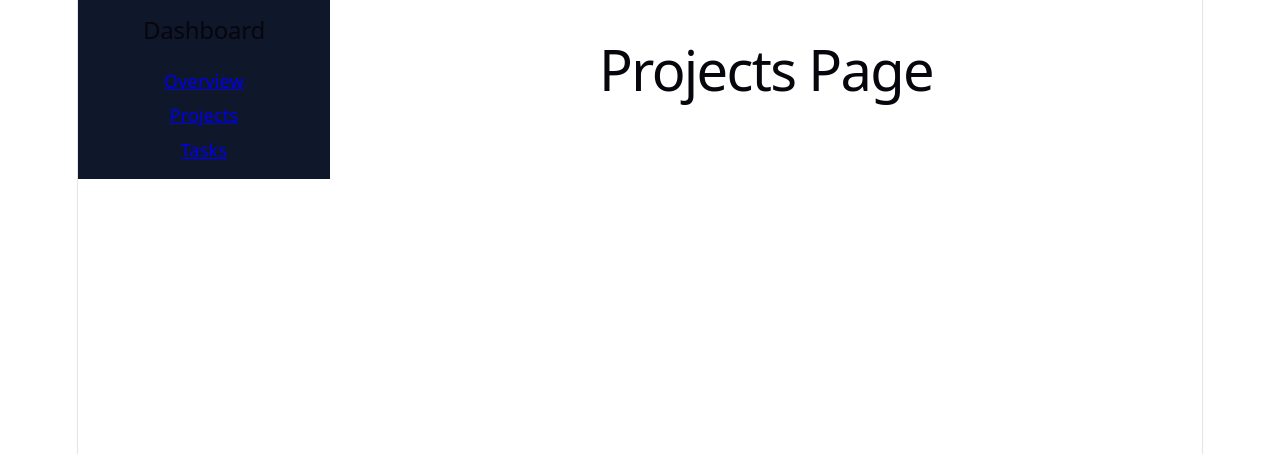
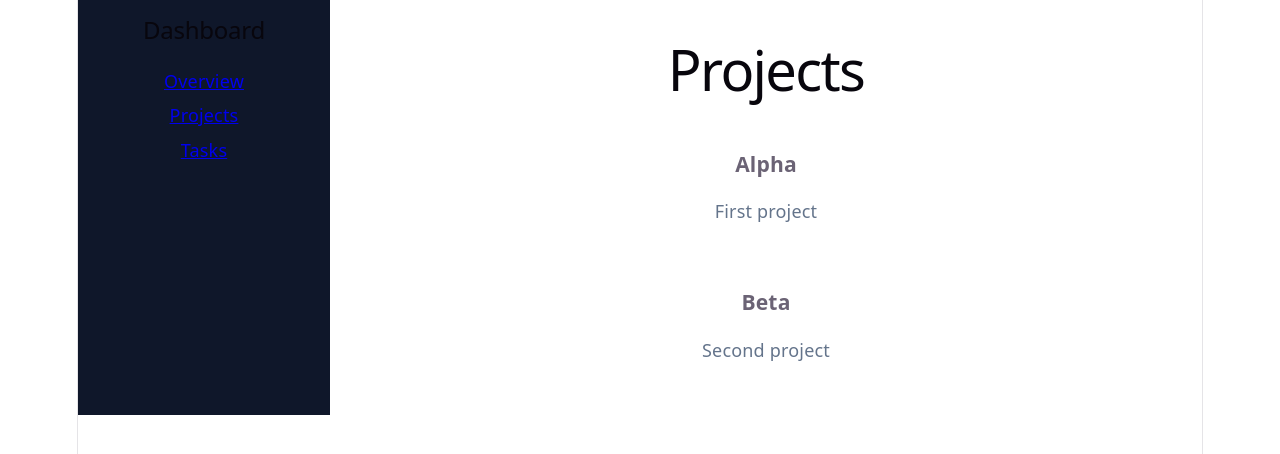
Before and after one commit to Astral-Wanderer/dashboard-app, a React (Vite) app: page /projects in a window 1280 px wide. Shown: the top 454 px of the page. Built offline with nearby package versions, Linux system fonts and the light colour scheme.

Commit message:
Day 4 - Step 1: Build ProjectsPage with typed list rendering

```diff
--- a/src/pages/ProjectsPage.tsx
+++ b/src/pages/ProjectsPage.tsx
@@ -1,3 +1,16 @@
+import { mockProjects } from '../utils/mockData';
+import type { Project } from '../types';
+
 export default function ProjectsPage() {
-    return <h1>Projects Page</h1>;
+    return (
+        <div>
+            <h1>Projects</h1>
+            {mockProjects.map((p: Project) => (
+                <div key={p.id} style={{background:'#fff', borderRadius:8, padding:16, marginBottom:12 }}>
+                    <h3>{p.name}</h3>
+                    <p style={{ color:'#64748B' }}>{p.description}</p>
+                </div>
+            ))}
+        </div>
+    );
 }
```
